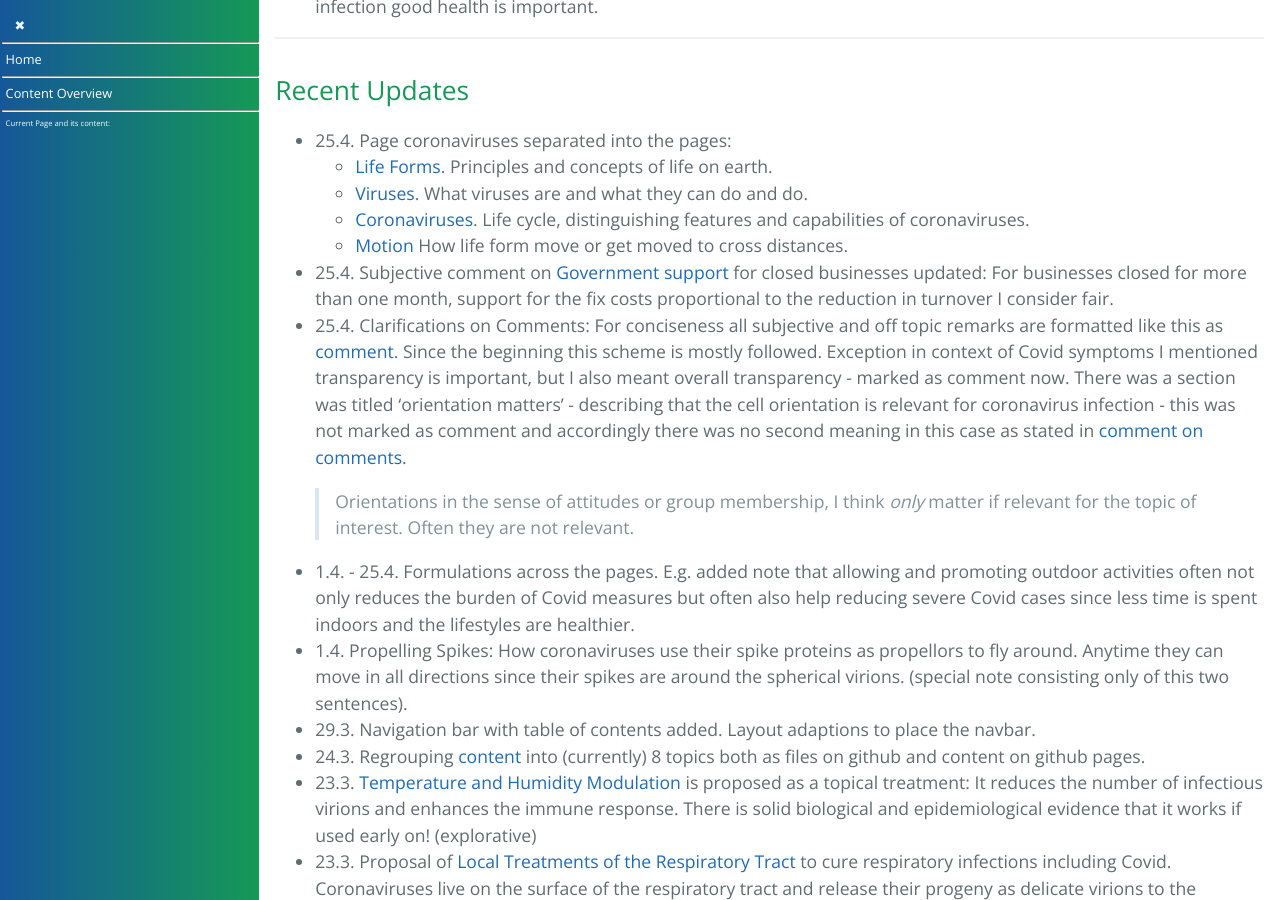
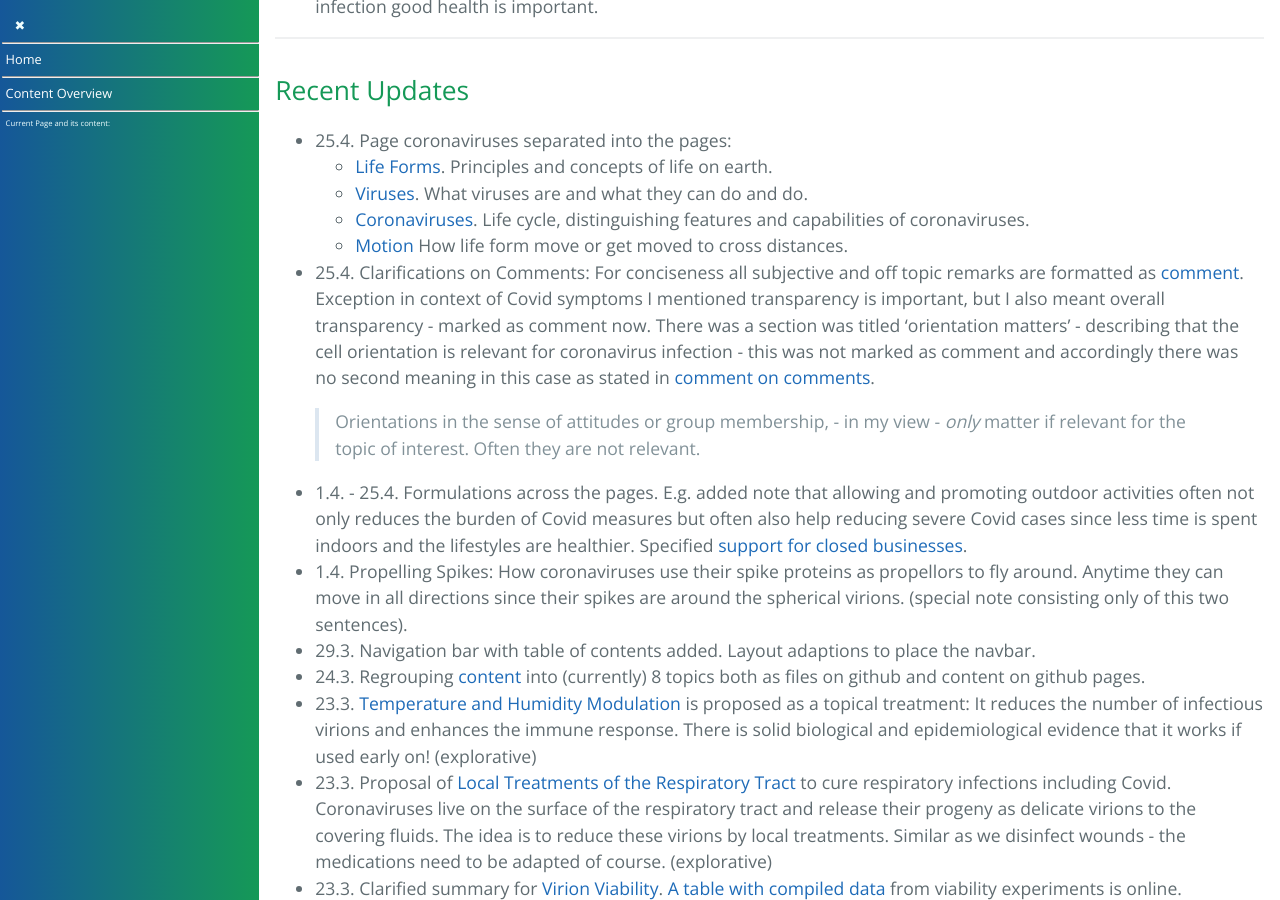
Before and after one commit to forestgrape/coronavirus, a Jekyll site: the page built from index.md, in a window 1280 px wide and 900 px high, scrolled down 577 px. Built offline with Jekyll 4.4.1, drawn with Linux system fonts in a browser that asks for light colours; our own code applies the rules of GitHub Pages for plain Markdown files; some of the changed text lies outside the part shown.

Commit message:
formulations

```diff
--- a/index.md
+++ b/index.md
@@ -24,10 +24,9 @@ home: true
   - [Viruses](2_biological/viruses.md). What viruses are and what they can do and do.
   - [Coronaviruses](2_biological/coronavirus.md). Life cycle, distinguishing features and capabilities of coronaviruses.
   - [Motion](./2_biological/motion.md) How life form move or get moved to cross distances.
-- 25.4. Subjective comment on [Government support](7_social/controlling.md#government-support) for closed businesses updated: For businesses closed for more than one month, support for the fix costs proportional to the reduction in turnover I consider fair.
-- 25.4. Clarifications on Comments: For conciseness all subjective and off topic remarks are formatted like this as [comment](#comments). Since the beginning this scheme is mostly followed. Exception in context of Covid symptoms I mentioned transparency is important, but I also meant overall transparency - marked as comment now. There was a section was titled 'orientation matters' - describing that the cell orientation is relevant for coronavirus infection - this was not marked as comment and accordingly there was no second meaning in this case as stated in [comment on comments](#comment-on-comments).
-  > Orientations in the sense of attitudes or group membership, I think *only* matter if relevant for the topic of interest. Often they are not relevant.
-- 1.4. - 25.4. Formulations across the pages. E.g. added note that allowing and promoting outdoor activities often not only reduces the burden of Covid measures but often also help reducing severe Covid cases since less time is spent indoors and the lifestyles are healthier.
+- 25.4. Clarifications on Comments: For conciseness all subjective and off topic remarks are formatted as [comment](#comments). Exception in context of Covid symptoms I mentioned transparency is important, but I also meant overall transparency - marked as comment now. There was a section was titled 'orientation matters' - describing that the cell orientation is relevant for coronavirus infection - this was not marked as comment and accordingly there was no second meaning in this case as stated in [comment on comments](#comment-on-comments).
+  > Orientations in the sense of attitudes or group membership, - in my view - *only* matter if relevant for the topic of interest. Often they are not relevant.
+- 1.4. - 25.4. Formulations across the pages. E.g. added note that allowing and promoting outdoor activities often not only reduces the burden of Covid measures but often also help reducing severe Covid cases since less time is spent indoors and the lifestyles are healthier. Specified [support for closed businesses](7_social/controlling.md#support-for-individuals-and-businesses).
 - 1.4. Propelling Spikes: How coronaviruses use their spike proteins as propellors to fly around. Anytime they can move in all directions since their spikes are around the spherical virions. (special note consisting only of this two sentences).
 - 29.3. Navigation bar with table of contents added. Layout adaptions to place the navbar.
 - 24.3. Regrouping [content](#content) into (currently) 8 topics both as files on github and content on github pages.
```
Also changed, not shown: other parts of index.md (+3 -2 lines).
